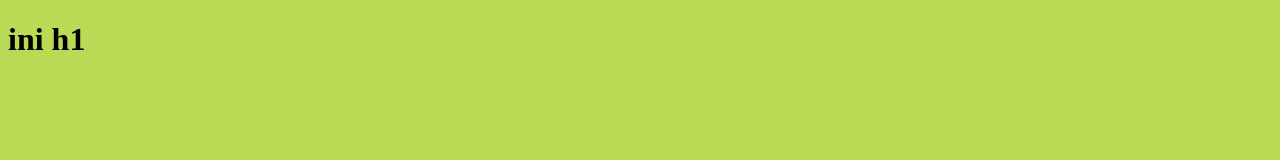
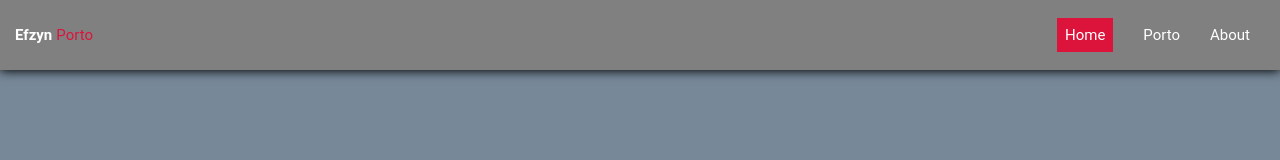
Before and after one commit to efzynx/efzyn.github.io, a plain HTML site: page index.html in a window 1280 px wide. Drawn offline with Linux system fonts and the light colour scheme.

Commit message:
adding navigasibar

```diff
--- a/index.html
+++ b/index.html
@@ -4,10 +4,22 @@
     <meta charset="UTF-8">
     <meta http-equiv="X-UA-Compatible" content="IE=edge">
     <meta name="viewport" content="width=device-width, initial-scale=1.0">
-    <link rel="stylesheet" href="style.css">
+    <link rel="stylesheet" href="style.css"/>
     <title>efzyn porto</title>
 </head>
 <body>
-    <h1>ini h1</h1>
+    <div class="fContainer">
+        <nav class="wrapper">
+            <div class="brand">
+                <div class="firstNm">efzyn</div>
+                <div class="lastNm">porto</div>
+            </div>
+            <ul class="navigation">
+                <li><a href="/" class="active">home</a></li>
+                <li><a href="/">porto</a></li>
+                <li><a href="/">about</a></li>
+            </ul>
+        </nav>
+    </div>
 </body>
 </html>
--- a/style.css
+++ b/style.css
@@ -1,3 +1,75 @@
-*, body {
-    background: #BADA55;
+*, html, body{
+    margin: 0;
+    padding: 0;
+    font-family: "Roboto", sans-serif;
 }
+
+.fContainer {
+    display: flex;
+    justify-content: center;
+    width: 100%;
+    height: 100vh;
+    background-color: lightslategray;
+}
+
+.wrapper {
+    display: flex;
+    justify-content: space-between;
+    align-items: center;
+    font-size: 15px;
+    padding: 15px;
+    width: 100%;
+    height: 40px;
+    background-color: gray;
+    text-transform: capitalize;
+    box-shadow: 0px 1px 10px 0px rgb(0, 0, 0);
+}
+
+.brand {
+    display: flex;
+    flex-direction: row;
+}
+
+.firstNm{
+    color: white;
+    font-weight: 700;
+}
+
+.lastNm{
+    color: crimson;
+    font-weight: 400px;
+    padding-left: 4px;
+}
+
+.navigation{
+    display: flex;
+    justify-content: center;
+    align-items: center;
+}
+
+.navigation > li {
+    list-style-type: none;
+    padding: 15px;
+}
+
+.navigation > li > a {
+    color: white;
+    font-size: 15px;
+    text-decoration: none;
+    text-transform: capitalize;
+}
+
+.navigation > li > a:hover {
+    color: crimson;
+    transition: all .2s ease-in-out;
+}
+
+.active {
+    background-color: crimson;
+    color: white;
+    padding: 8px;
+}
+
+.active:hover {
+    color: white !important;
+}
```
